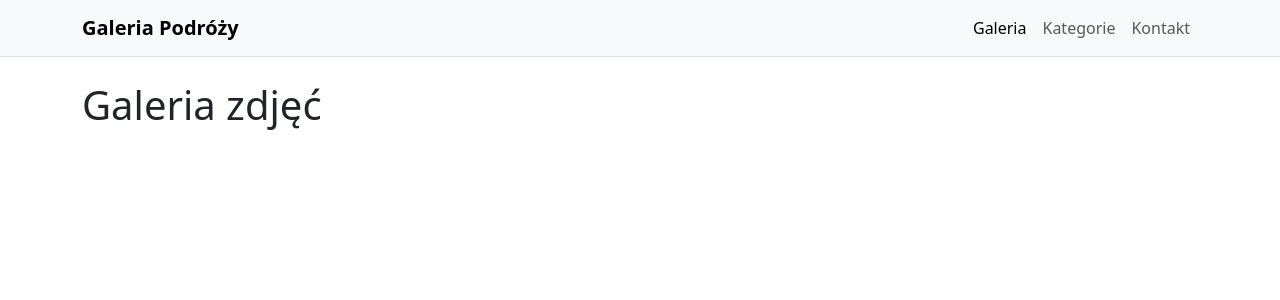
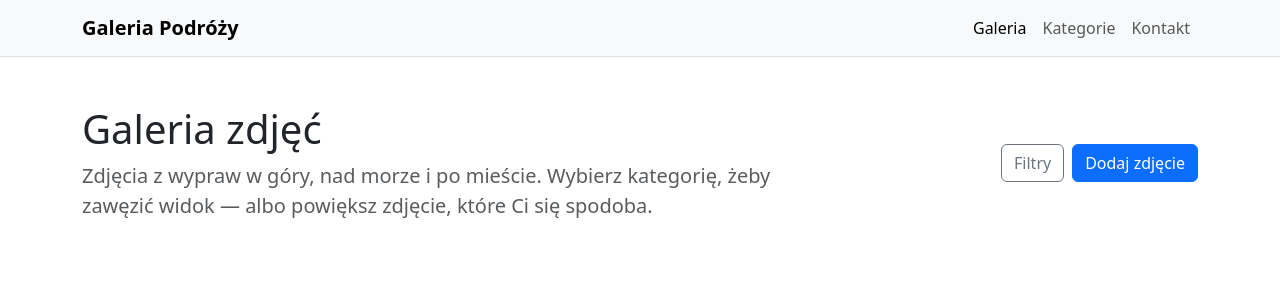
Before and after one commit to dominikalazar/inf04-web, a React (Vite) app in the folder zadania/mb05/: page / in a window 1280 px wide. Shown: the top 300 px of the page. Built offline with nearby package versions, Linux system fonts and the light colour scheme.

Commit message:
MB5: naglowek strony z przyciskaskami Filtry i Dodaj zdjecie

```diff
--- a/zadania/mb05/src/App.jsx
+++ b/zadania/mb05/src/App.jsx
@@ -5,9 +5,40 @@
   return (
     <>
       <Navbar />
-      <div className="container mt-4">
-        <h1>Galeria zdjęć </h1>
-      </div>
+
+      <header className="container py-4 py-lg-5">
+        <div className="row align-items-center g-3">
+          <div className="col-12 col-lg-8">
+            <h1 className="mb-2">Galeria zdjęć</h1>
+            <p className="lead text-body-secondary mb-0">
+              Zdjęcia z wypraw w góry, nad morze i po mieście. Wybierz
+              kategorię, żeby zawęzić widok — albo powiększ zdjęcie, które Ci
+              się spodoba.
+            </p>
+          </div>
+
+          <div className="col-12 col-lg-4">
+            <div className="d-flex flex-wrap gap-2 justify-content-lg-end">
+              <button
+                type="button"
+                className="btn btn-outline-secondary"
+                data-bs-toggle="offcanvas"
+                data-bs-target="#panelFiltrow"
+              >
+                Filtry
+              </button>
+              <button
+                type="button"
+                className="btn btn-primary"
+                data-bs-toggle="modal"
+                data-bs-target="#dodajZdjecie"
+              >
+                Dodaj zdjęcie
+              </button>
+            </div>
+          </div>
+        </div>
+      </header>
     </>
   );
 }
```
